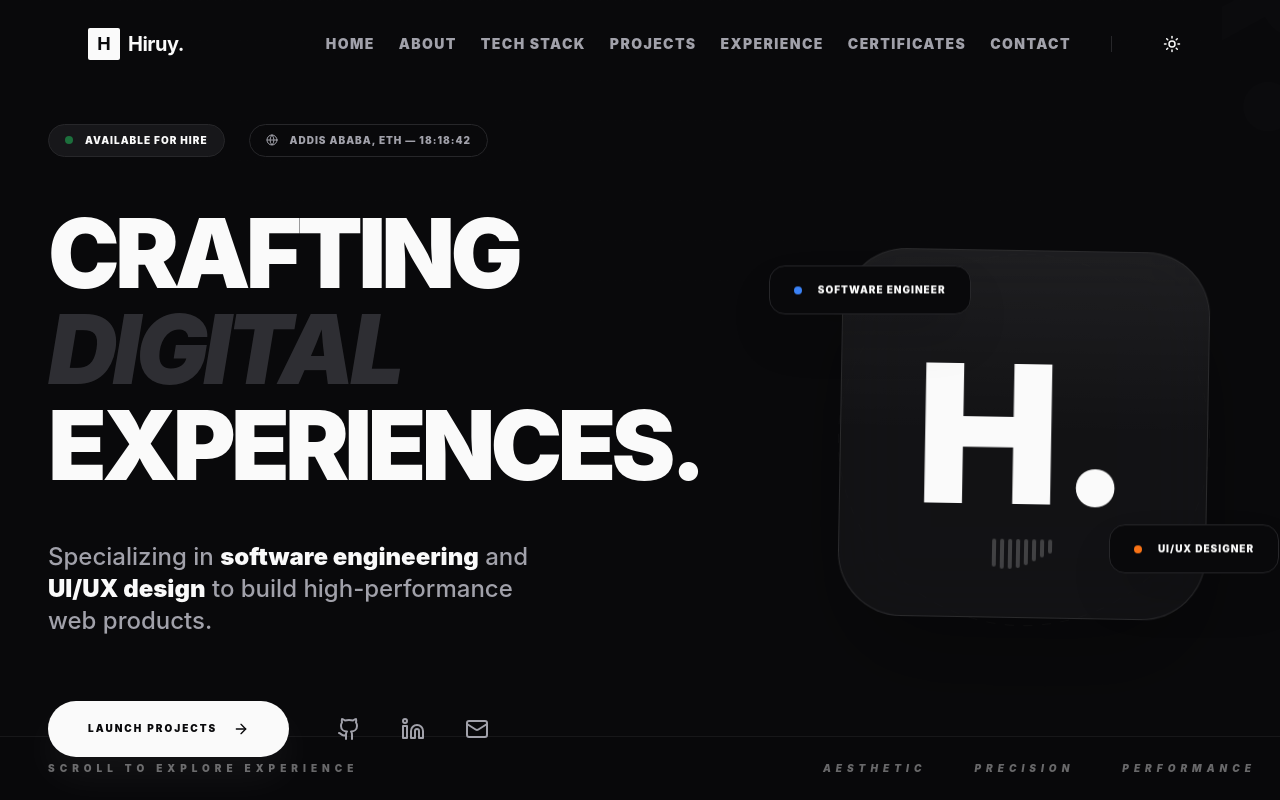
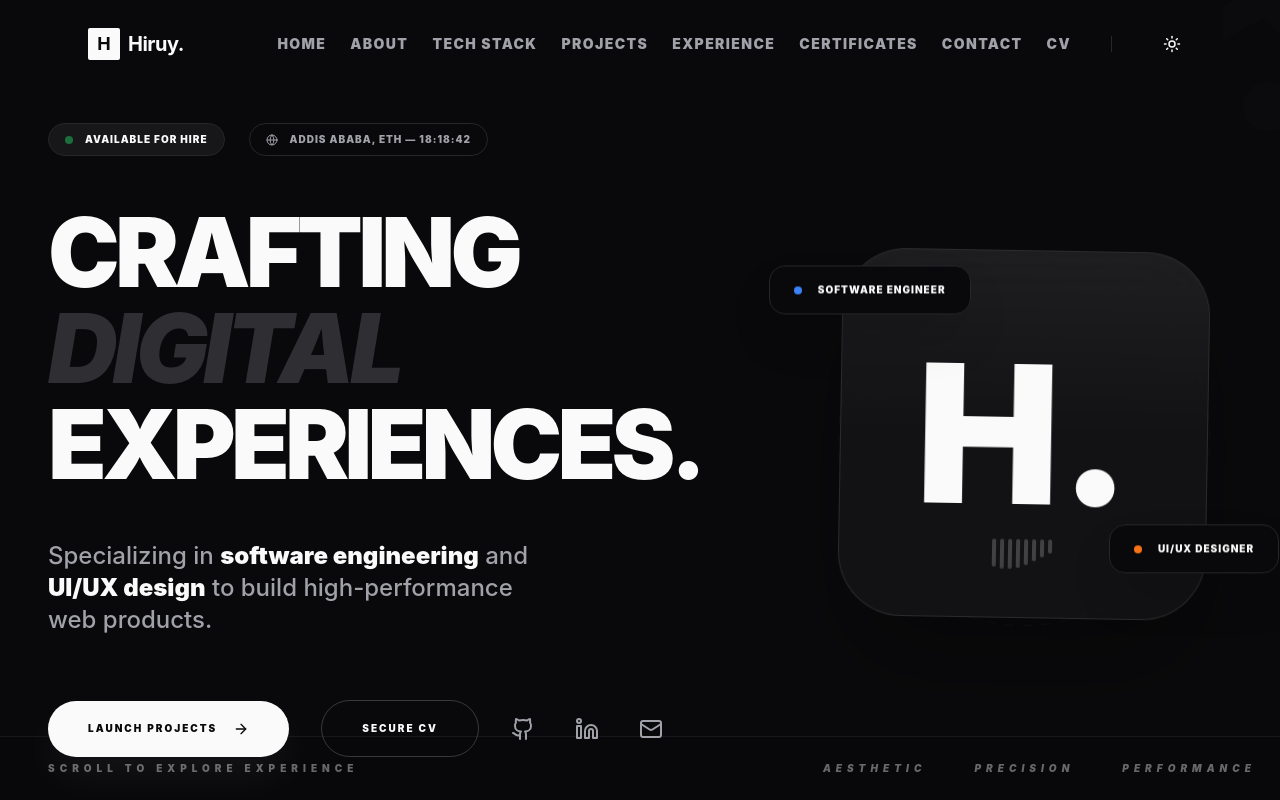
Before and after one commit to hiruy72/hiruy-legesse-portfolio, a React (Vite) app: page / in a window 1280 px wide. Shown: the top 800 px of the page. Built offline with nearby package versions, Linux system fonts and the light colour scheme.

Commit message:
Comprehensive Resume Update: Integrated latest PDF across Hero, About, Experience, and Navbar

```diff
--- a/src/components/About.jsx
+++ b/src/components/About.jsx
@@ -54,7 +54,7 @@ const About = () => {
                         <div className="mt-20">
                             <a
                                 href="/Hiruy-Legesse-Adane-FlowCV-Resume-20260215 (1).pdf"
-                                download
+                                download="Hiruy-Legesse-Resume.pdf"
                                 className="group relative inline-flex items-center gap-6 px-10 py-5 bg-background border border-foreground rounded-full font-black uppercase tracking-widest text-[10px] hover:bg-foreground hover:text-background transition-all duration-500 shadow-xl overflow-hidden"
                             >
                                 <span className="relative z-10 flex items-center gap-3">
--- a/src/components/Experience.jsx
+++ b/src/components/Experience.jsx
@@ -111,6 +111,18 @@ const Experience = () => {
                             <div className="absolute inset-0 bg-foreground/5 transform translate-y-full group-hover:translate-y-0 transition-transform duration-700 ease-out -z-0"></div>
                         </motion.div>
                     ))}
+                    <div className="mt-24 flex justify-center">
+                        <a
+                            href="/Hiruy-Legesse-Adane-FlowCV-Resume-20260215 (1).pdf"
+                            download="Hiruy-Legesse-Resume.pdf"
+                            className="group relative flex items-center gap-10 text-xl md:text-2xl font-black uppercase tracking-[0.2em] text-foreground"
+                        >
+                            Official Resume Repository
+                            <div className="w-16 h-16 border border-foreground rounded-full flex items-center justify-center group-hover:bg-foreground group-hover:text-background transition-all duration-500 shadow-2xl">
+                                <Briefcase size={28} className="group-hover:rotate-12 transition-transform" />
+                            </div>
+                        </a>
+                    </div>
                 </div>
             </div>
         </section>
--- a/src/components/Hero.jsx
+++ b/src/components/Hero.jsx
@@ -81,13 +81,22 @@ const Hero = () => {
                             initial={{ opacity: 0, y: 20 }}
                             animate={{ opacity: 1, y: 0 }}
                             transition={{ duration: 0.8, delay: 0.6 }}
-                            className="flex flex-wrap gap-12 items-center"
+                            className="flex flex-wrap gap-8 items-center"
                         >
                             <a href="#projects" className="group relative px-10 py-5 bg-foreground text-background rounded-full font-black uppercase tracking-[0.2em] text-[10px] transition-all hover:scale-105 active:scale-95 shadow-[0_20px_40px_rgba(0,0,0,0.2)] dark:shadow-[0_20px_40px_rgba(255,255,255,0.05)] overflow-hidden">
                                 <span className="relative z-10 flex items-center gap-4">
                                     Launch Projects <ArrowRight size={16} className="group-hover:translate-x-1 transition-transform" />
                                 </span>
                                 <div className="absolute inset-0 bg-white/10 translate-y-full group-hover:translate-y-0 transition-transform duration-500"></div>
+                            </a>
+
+                            <a
+                                href="/Hiruy-Legesse-Adane-FlowCV-Resume-20260215 (1).pdf"
+                                download
+                                className="group relative px-10 py-5 border border-foreground/20 rounded-full font-black uppercase tracking-[0.2em] text-[10px] transition-all hover:bg-foreground hover:text-background hover:scale-105 active:scale-95 overflow-hidden"
+                            >
+                                <span className="relative z-10">Secure CV</span>
+                                <div className="absolute inset-0 bg-foreground translate-y-full group-hover:translate-y-0 transition-transform duration-500"></div>
                             </a>
 
                             <div className="flex items-center gap-10">
--- a/src/components/Navbar.jsx
+++ b/src/components/Navbar.jsx
@@ -23,6 +23,7 @@ const Navbar = ({ theme, toggleTheme }) => {
         { name: 'Experience', href: '/#experience' },
         { name: 'Certificates', href: '/#certificates' },
         { name: 'Contact', href: '/#contact' },
+        { name: 'CV', href: '/Hiruy-Legesse-Adane-FlowCV-Resume-20260215 (1).pdf', isDownload: true },
     ];
 
     const isHome = location.pathname === '/';
@@ -48,6 +49,9 @@ const Navbar = ({ theme, toggleTheme }) => {
                             <a
                                 key={link.name}
                                 href={link.href}
+                                download={link.isDownload}
+                                target={link.isDownload ? "_blank" : undefined}
+                                rel={link.isDownload ? "noopener noreferrer" : undefined}
                                 className={`text-sm font-black uppercase tracking-widest transition-all duration-300 ${isHome ? 'text-muted-foreground hover:text-foreground' : 'text-muted-foreground hover:text-foreground'
                                     }`}
                             >
@@ -90,6 +94,9 @@ const Navbar = ({ theme, toggleTheme }) => {
                         <a
                             key={link.name}
                             href={link.href}
+                            download={link.isDownload}
+                            target={link.isDownload ? "_blank" : undefined}
+                            rel={link.isDownload ? "noopener noreferrer" : undefined}
                             className="text-4xl font-black tracking-tighter uppercase hover:text-primary transition-colors"
                             onClick={() => setIsOpen(false)}
                         >
```
Also changed, not shown: 1 other file (tests, documents, lock files or other folders).
